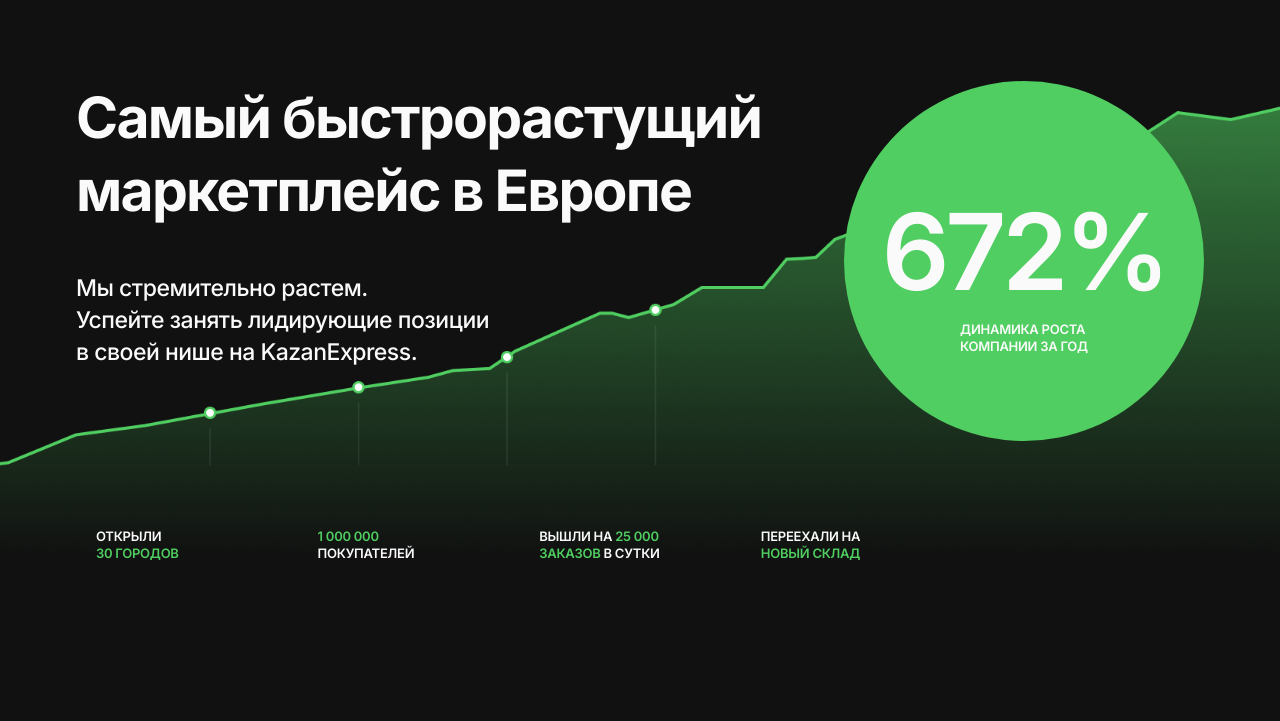
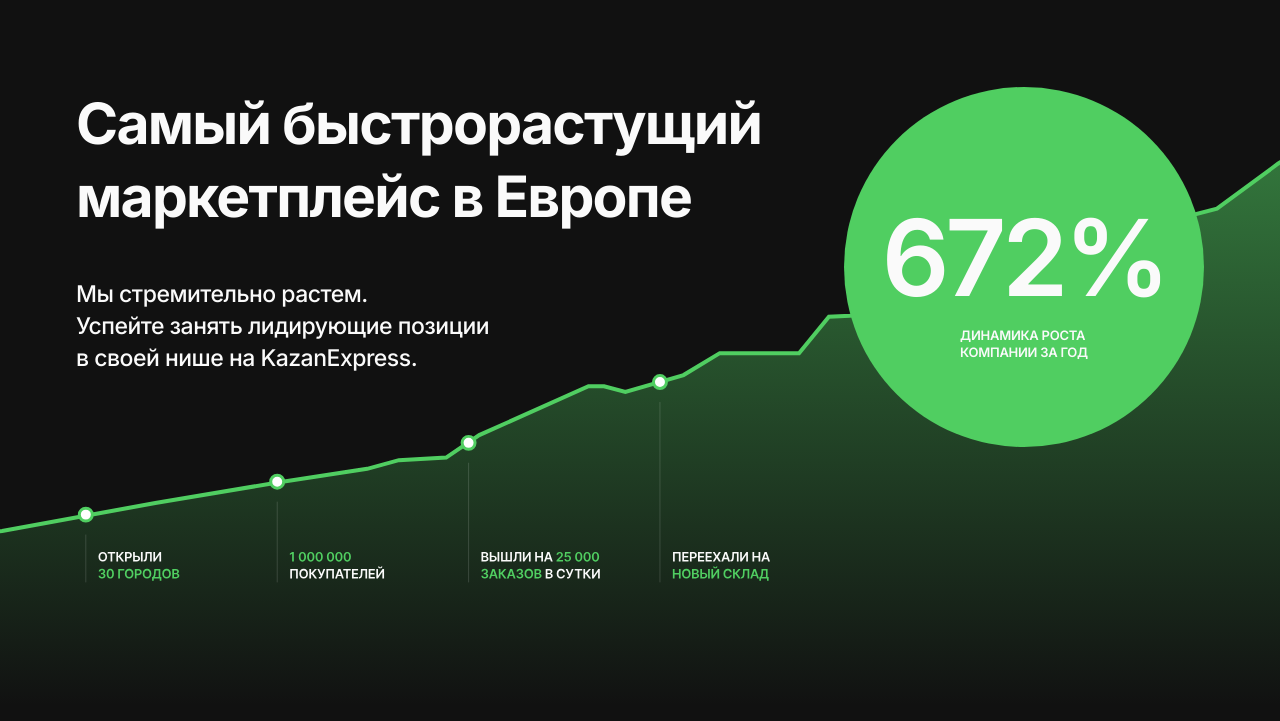
Before and after one commit to AngelikaPrik/KE_TEST, a plain HTML site: page index.html in a window 1280 px wide. Shown: the part 794-1515 px from the top of the page. Drawn offline with nearby package versions, Linux system fonts and the light colour scheme.

Commit message:
fixed chart image position

```diff
--- a/index.html
+++ b/index.html
@@ -63,24 +63,21 @@
 	</section>
 	<section class="statistics">
 		<div class="container">
-			<h2>Самый быстрорастущий
-				<br>маркетплейс в Европе
-			</h2>
+			<div class="statistics__text">
+				<h2>Самый быстрорастущий
+					<br>маркетплейс в Европе
+				</h2>
+				<p class="statistics__desc">
+					Мы стремительно растем.
+					<br>Успейте занять лидирующие позиции
+					<br>в своей нише на KazanExpress.
+				</p>
+			</div>
 			<div class="percent__block">
 				<p class="percent__num">672%</p>
 				<p class="percent__desc">Динамика роста <br>компании за год</p>
 			</div>
-			<p class="statistics__desc">
-				Мы стремительно растем.
-				<br>Успейте занять лидирующие позиции
-				<br>в своей нише на KazanExpress.
-			</p>
-			<div class="statistics__points">
-				<p class="statistics__point">Открыли <br><span>30 городов</span></p>
-				<p class="statistics__point"><span>1 000 000 </span><br>покупателей</p>
-				<p class="statistics__point">Вышли на <span>25 000 <br>заказов</span> в сутки</p>
-				<p class="statistics__point">Переехали на <br><span>новый склад</span></p>
-			</div>
+
 		</div>
 	</section>
 	<section class="seller">
--- a/scss/style.scss
+++ b/scss/style.scss
@@ -5,7 +5,6 @@ $redColor: #DE2323;
 $grayColorText: #DBD9D9;
 $greenColor: #50CE61;
 $borderLine: 1px solid rgba($color: #ffffff, $alpha: 0.15);
-$mBottom: 120px;
 
 // шаблоны
 %title {
@@ -61,9 +60,6 @@ h5 {
 
 /* header start*/
 
-.header {
-	margin-bottom: $mBottom;
-}
 
 .header__logo {
 	margin: 28px 0;
@@ -71,13 +67,11 @@ h5 {
 
 /* header end */
 
+
 /* advantage start */
 
 .advantage {
-	& h1 {
-		margin-top: 120px;
-		max-width: 100%;
-	}
+	margin-top: 126px;
 }
 
 .advantage__block {
@@ -141,7 +135,8 @@ h5 {
 
 #diamond {
 	left: 72px;
-	top: 108px;
+	// top: 108px;
+	top: 70px;
 	@extend %animationAdv;
 }
 
@@ -160,13 +155,18 @@ h5 {
 /* statistics start */
 
 .statistics {
-	background-image: url(../img/statisctics/chart.png);
-	background-repeat: no-repeat;
-	background-size: cover;
-	background-position: center;
-
-	& h2 {
-		margin-top: 90px;
+	position: relative;
+	margin-top: 90px;
+	&::before {
+		content: '';
+		position: absolute;
+		background-image: url(../img/statisctics/chart.svg);
+		width: 100%;
+		height: 620px;
+		top: 0;
+		left: 0;
+		background-size: cover;
+		background-position: center;
 	}
 
 	& .container {
@@ -179,24 +179,6 @@ h5 {
 	margin-top: 45px;
 }
 
-.statistics__points {
-	display: flex;
-	margin-top: 160px;
-	margin-left: 20px;
-}
-
-.statistics__point {
-	font-weight: 600;
-	font-size: 13px;
-	line-height: 130%;
-	letter-spacing: -0.02em;
-	text-transform: uppercase;
-	width: calc(100% / 5);
-
-	& span {
-		color: $greenColor;
-	}
-}
 
 .percent__block {
 	background-color: $greenColor;
@@ -232,7 +214,7 @@ h5 {
 /* seller start */
 
 .seller {
-	margin-top: 170px;
+	margin-top: 350px;
 
 	& .container {
 		position: relative;
```
Also changed, not shown: css/style.css, img/statisctics/chart.svg (added).
